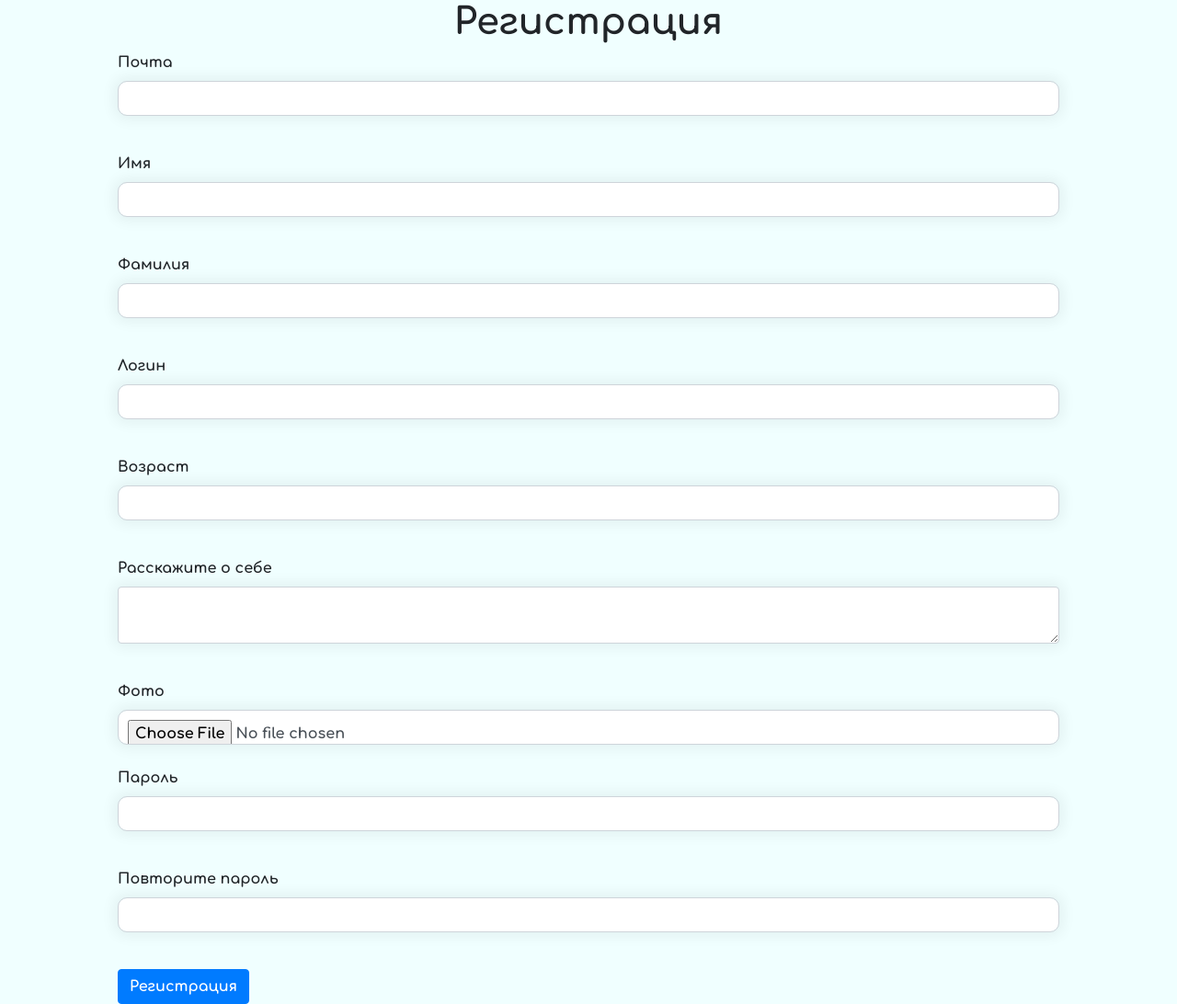
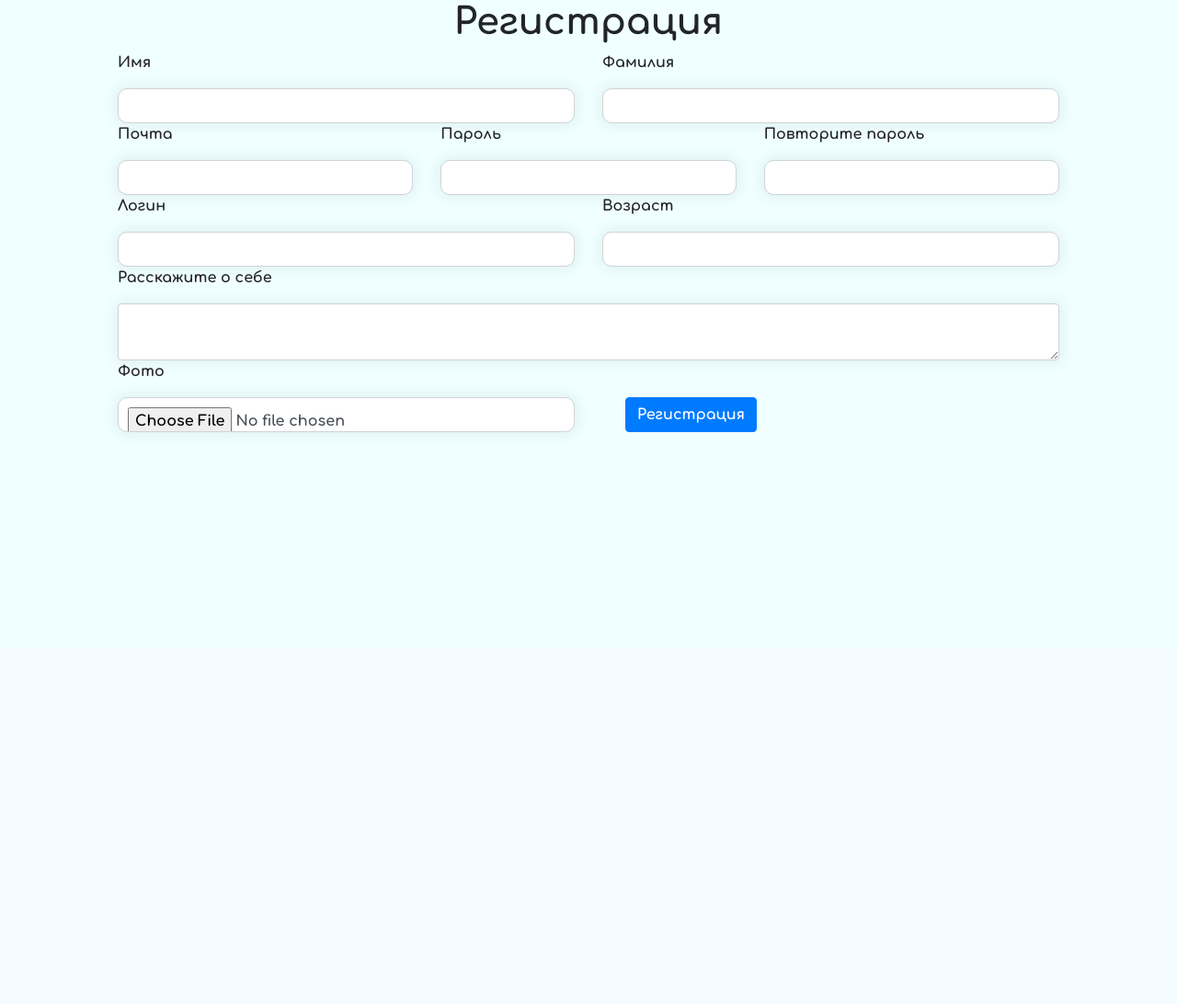
Before and after one commit to AndreiDuvakin/MoonaProjectDevelopment, a Flask app: page /register in a window 1280 px wide. Shown: the part 96-1188 px from the top of the page at 92% size. After the commit the page ends 568 px from the top, so only its background shows below. Run offline with Flask 2, Linux system fonts and the light colour scheme; some libraries are stand-ins or nearby versions.

Commit message:
более красивые формы :з

```diff
--- a/forms/post.py
+++ b/forms/post.py
@@ -8,8 +8,8 @@ class AddPost(FlaskForm):
     name = StringField('Название')
     text = TextAreaField('Расскажите, что нового?')
     photo = FileField('Прикрепите фото', validators=[FileAllowed(['jpg', 'png'])])
-    public = BooleanField('Опубликовать?')
     pos_emot = TextAreaField('Какие позитивные эмоции вы испытываете?')
     nig_emot = TextAreaField('Какие негативные эмоции вы испытываете?')
     link = TextAreaField('Вы можете оставить тут ссылки через пробел')
+    public = BooleanField('Опубликовать?')
     submit = SubmitField('Сохранить')
--- a/main.py
+++ b/main.py
@@ -227,6 +227,7 @@ def logout():
 @app.route('/login', methods=['GET', 'POST'])
 def login():
     form = LoginForm()
+    print(form.validate_on_submit())
     if form.validate_on_submit():
         db_sess = db_session.create_session()
         user = db_sess.query(User).filter(User.email == form.email.data).first()
--- a/static/css/register.css
+++ b/static/css/register.css
@@ -1,8 +1,8 @@
 .divlog {
   margin-left: auto;
-    margin-right: auto;
-   width: 80%;
-   height: 50%
+  margin-right: auto;
+  width: 80%;
+  height: 50%
 }
 .title {
 text-align: center;
@@ -25,3 +25,9 @@ textarea {
   box-shadow:0 0 15px 4px rgba(0,0,0,0.06);
   height:150px;
 }
+.but {
+  margin: 40px;
+}
+.box {
+    margin-left: 20px;
+}
--- a/templates/register.html
+++ b/templates/register.html
@@ -4,94 +4,96 @@
 {% block content %}
 <div class="divlog">
     <h1 class="title">Регистрация</h1>
-    <form action="" method="POST" enctype="multipart/form-data">
+    <form class="row g-3" action="" method="POST" enctype="multipart/form-data">
         {{ form.hidden_tag() }}
         {{ form.csrf_token }}
-        <p>
-            {{ form.email.label }}<br>
-            {{ form.email(class="form-control") }}<br>
+        <div class="col-md-6">
+            <label class="form-label">{{ form.name.label }}</label>
+            {{ form.name(class="form-control", type="text") }}
+                  {% for error in form.name.errors %}
+                    <div class="alert alert-danger" role="alert">
+                        {{ error }}
+                    </div>
+                    {% endfor %}
+        </div>
+        <div class="col-md-6">
+            <label class="form-label">{{ form.surname.label }}</label>
+            {{ form.surname(class="form-control", type="text") }}
+                  {% for error in form.surname.errors %}
+                    <div class="alert alert-danger" role="alert">
+                        {{ error }}
+                    </div>
+                    {% endfor %}
+        </div>
+        <div class="col-md-4">
+            <label class="form-label">{{ form.email.label }}</label>
+            {{ form.email(class="form-control", type="email") }}
                   {% for error in form.email.errors %}
                     <div class="alert alert-danger" role="alert">
                         {{ error }}
                     </div>
                     {% endfor %}
-        </p>
-        <p>
-            {{ form.name.label }}<br>
-            {{ form.name(class="form-control") }}<br>
-            {% for error in form.name.errors %}
+        </div>
+        <div class="col-md-4">
+            <label class="form-label">{{ form.password.label }}</label>
+            {{ form.password(class="form-control", type="password") }}
+                  {% for error in form.password.errors %}
                     <div class="alert alert-danger" role="alert">
                         {{ error }}
                     </div>
                     {% endfor %}
-        </p>
-        <p>
-            {{ form.surname.label }}<br>
-            {{ form.surname(class="form-control") }}<br>
-            {% for error in form.surname.errors %}
+        </div>
+        <div class="col-md-4">
+            <label class="form-label">{{ form.password2.label }}</label>
+            {{ form.password2(class="form-control", type="password") }}
+                  {% for error in form.password2.errors %}
                     <div class="alert alert-danger" role="alert">
                         {{ error }}
                     </div>
                     {% endfor %}
-        </p>
-        <p>
-            {{ form.login.label }}<br>
-            {{ form.login(class="form-control") }}<br>
+        </div>
+        <div class="col-md-6">
+            <label class="form-label">{{ form.login.label }}</label>
+            {{ form.login(class="form-control", type="text") }}
             {% for error in form.login.errors %}
                 <div class="alert alert-danger" role="alert">
                     {{ error }}
                 </div>
                 {% endfor %}
-        </p>
-        <p>
-            {{ form.age.label }}<br>
-            {{ form.age(class="form-control") }}<br>
+        </div>
+        <div class="col-md-6">
+            <label class="form-label">{{ form.age.label }}</label>
+            {{ form.age(class="form-control", type="number") }}
             {% for error in form.age.errors %}
                 <div class="alert alert-danger" role="alert">
                     {{ error }}
                 </div>
                 {% endfor %}
-        </p>
-        <p>
-            {{ form.about.label }}<br>
-            {{ form.about(class="form-control") }}<br>
+        </div>
+        <div class="col-12">
+            <label class="form-label">{{ form.about.label }}</label>
+            {{ form.about(class="form-control", type="textarea") }}
             {% for error in form.about.errors %}
                 <div class="alert alert-danger" role="alert">
                     {{ error }}
                 </div>
                 {% endfor %}
-        </p>
-        <div>
-            {{ form.photo.label }}<br>
-            {{ form.photo(class="form-control") }}<br>
+        </div>
+        <div class="col-md-6">
+            <label class="form-label">{{ form.photo.label }}</label>
+            {{ form.photo(class="form-control", type="file") }}
             {% for error in form.photo.errors %}
                 <div class="alert alert-danger" role="alert">
                     {{ error }}
                 </div>
                 {% endfor %}
         </div>
-        <p>
-            {{ form.password.label }}<br>
-            {{ form.password(class="form-control") }}<br>
-            {% for error in form.password.errors %}
-        <div class="alert alert-danger" role="alert">
-            {{ error }}
-        </div>
-        {% endfor %}
-        </p>
-        <p>
-            {{ form.password2.label }}<br>
-            {{ form.password2(class="form-control") }}<br>
-            {% for error in form.password2.errors %}
-        <div class="alert alert-danger" role="alert">
-            {{ error }}
-        </div>
-        {% endfor %}
-        </p>
+        <div class="but">
             <p>{{ form.submit(type="submit", class="btn btn-primary") }}</p>
             {% if message != '' %}
             <div class="alert alert-danger" role="alert">{{ message }}</div>
             {% endif %}
+        </div>
     </form>
 </div>
 {% endblock %}
```
Also changed, not shown: static/css/diary.css (+24 -0 lines), templates/login.html (+18 -11 lines), templates/post.html (+8 -9 lines), db/moona_data.db, fonts/Rostov.ttf (added), static/app_image/users_photo/Dinosaurik_logo.jpg (added). Lines whose indentation alone changed are shown as unchanged.
